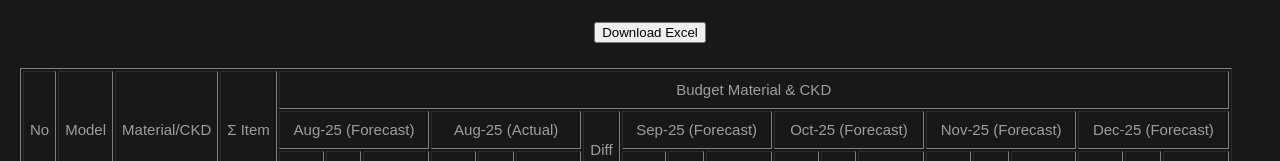
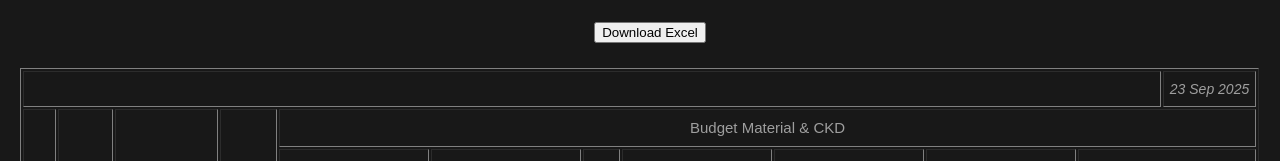
Before and after one commit to rizqi-ardiansyah/Report_MktSap, a Vue app in the folder frontend/: page / in a window 1280 px wide. Shown: the top 161 px of the page. Built offline with nearby package versions, Linux system fonts and the light colour scheme; no server answers; the HTML template or start-up script is replaced by a standard one.

Commit message:
#1_TryPullColumnDate

```diff
--- a/frontend/src/components/DataTable.vue
+++ b/frontend/src/components/DataTable.vue
@@ -7,6 +7,12 @@
     <!-- <h2 class="text-xl font-bold mb-2">Data Budget</h2> -->
     <table border="1" cellpadding="6" id="budget-table">
       <thead>
+        <tr>
+          <th colspan = "23"></th>
+          <th style="text-align: right; font-style: italic; font-size: 14px;">
+            23 Sep 2025
+          </th>
+        </tr>
         <tr>
           <th rowspan="3">No</th>
           <th rowspan="3">Model</th>
```
